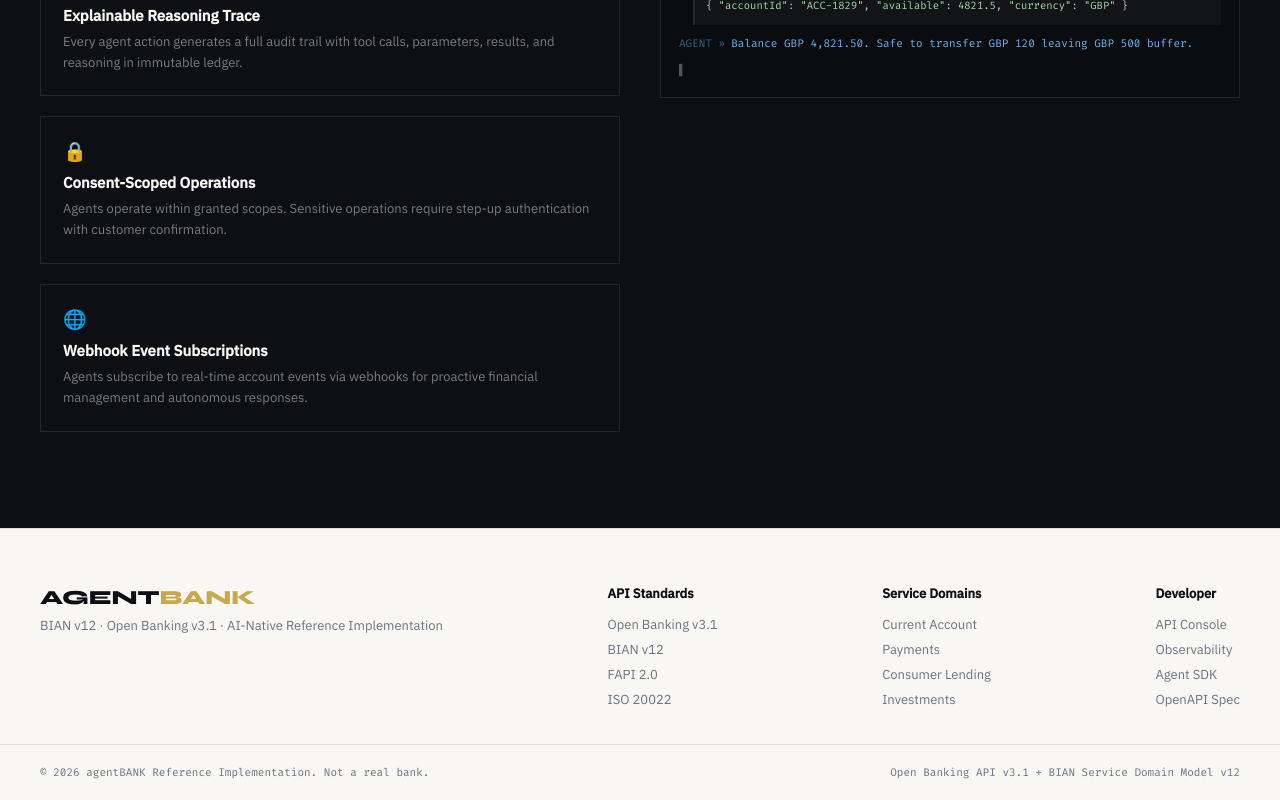
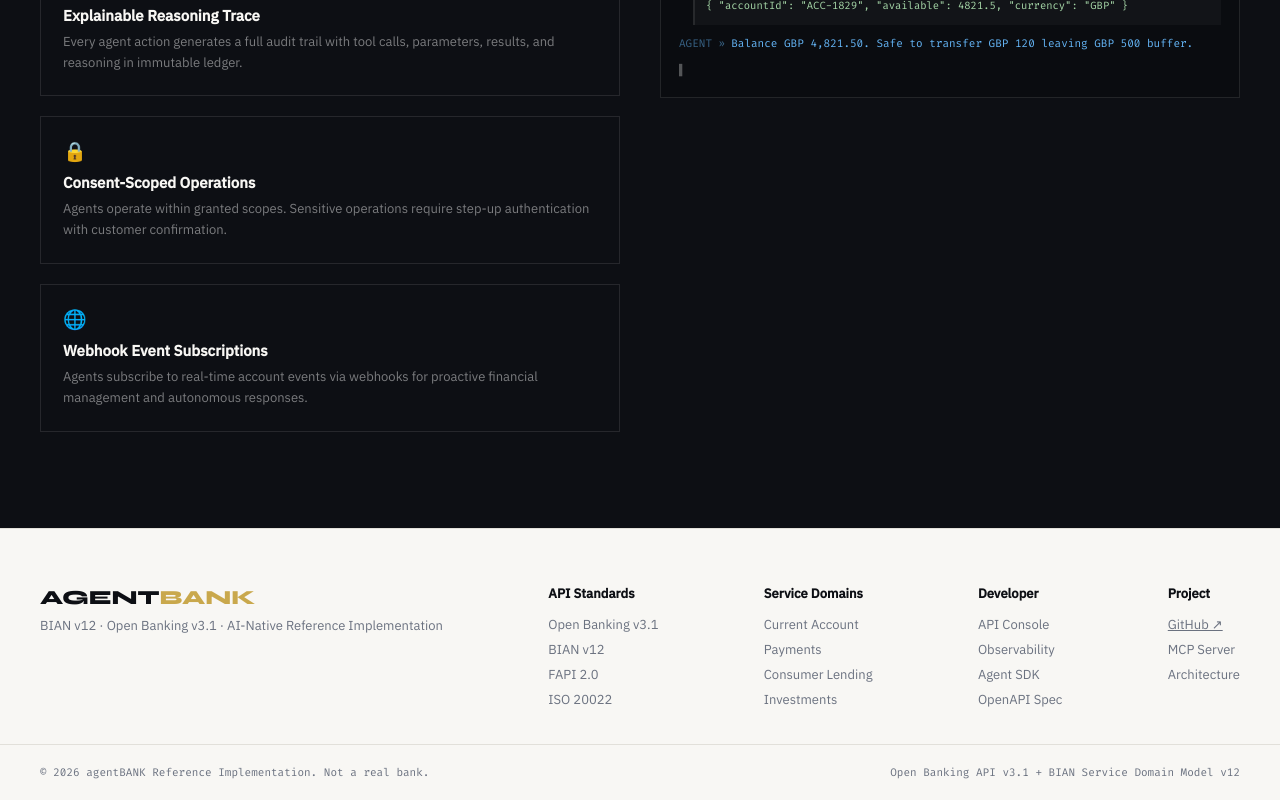
Before and after one commit to watsongm/agentbank, a React (Vite) app: page / in a window 1280 px wide. Shown: the part 1758-2558 px from the top of the page. Built offline with nearby package versions, Linux system fonts and the light colour scheme.

Commit message:
fixed tab rendering + added GH repo URL

```diff
--- a/src/App.jsx
+++ b/src/App.jsx
@@ -1039,6 +1039,11 @@ function McpTab({ tools, domains }) {
 export default function App() {
   /* — core state — */
   const [activeTab, setActiveTab] = useState("channel");
+  const tabBarRef                  = useRef(null);
+  function switchTab(id) {
+    setActiveTab(id);
+    window.scrollTo({ top: (tabBarRef.current?.offsetTop ?? 0) - 60, behavior: "smooth" });
+  }
   const [modal, setModal]         = useState(null);   // domain id
   const [modalTab, setModalTab]   = useState("ep");
   const [showConsole, setShowConsole] = useState(false);
@@ -1149,12 +1154,13 @@ export default function App() {
       <nav className="nav">
         <div className="nav-logo">AGENT<span>BANK</span></div>
         <div className="nav-links">
-          <span className="nl" onClick={()=>setActiveTab("channel")}>AI Channel</span>
-          <span className="nl" onClick={()=>setActiveTab("usecase")}>Use Case</span>
-          <span className="nl" onClick={()=>setActiveTab("services")}>Services</span>
-          <span className="nl" onClick={()=>setActiveTab("builds")}>Agent Builds</span>
-          <span className="nl" onClick={()=>setActiveTab("arch")}>Architecture</span>
-          <span className="nl" onClick={()=>setActiveTab("mcp")}>MCP Server</span>
+          <span className="nl" onClick={()=>switchTab("channel")}>AI Channel</span>
+          <span className="nl" onClick={()=>switchTab("usecase")}>Use Case</span>
+          <span className="nl" onClick={()=>switchTab("services")}>Services</span>
+          <span className="nl" onClick={()=>switchTab("builds")}>Agent Builds</span>
+          <span className="nl" onClick={()=>switchTab("arch")}>Architecture</span>
+          <span className="nl" onClick={()=>switchTab("mcp")}>MCP Server</span>
+          <a className="nl" href="https://github.com/watsongm/agentbank" target="_blank" rel="noreferrer">GitHub ↗</a>
         </div>
         <div style={{display:"flex",gap:8}}>
           <button className="nav-btn" style={{background:"transparent",color:"var(--ink)",border:"1.5px solid var(--ink)"}} onClick={()=>setShowObs(true)}>Observability</button>
@@ -1170,8 +1176,8 @@ export default function App() {
           <h1>The Bank<br/>Built for<br/><em>AI Agents</em></h1>
           <p className="hero-p">agentBANK is a fully-featured reference bank combining the Open Banking API standard with the BIAN Service Domain capability model — with AI agents as a first-class customer channel.</p>
           <div className="btn-row">
-            <button className="btn-dark" onClick={()=>document.getElementById("usecase").scrollIntoView({behavior:"smooth"})}>See Agent Use Case</button>
-            <button className="btn-light" onClick={()=>document.getElementById("services").scrollIntoView({behavior:"smooth"})}>View All Services</button>
+            <button className="btn-dark" onClick={()=>switchTab("usecase")}>See Agent Use Case</button>
+            <button className="btn-light" onClick={()=>switchTab("services")}>View All Services</button>
           </div>
           <div className="hero-stats">
             {[["10+","BIAN Service Domains"],["45+","API Endpoints"],["14","Agent Tool Functions"],["v3.1","Open Banking Spec"]].map(([n,l])=>(
@@ -1182,7 +1188,7 @@ export default function App() {
       </section>
 
       {/* ── TAB BAR ── */}
-      <div className="tab-bar">
+      <div className="tab-bar" ref={tabBarRef}>
         {[
           {id:"channel",  label:"AI Channel"},
           {id:"usecase",  label:"Use Case"},
@@ -1191,7 +1197,7 @@ export default function App() {
           {id:"arch",     label:"Architecture"},
           {id:"mcp",      label:"MCP Server"},
         ].map(t=>(
-          <button key={t.id} className={`tab-btn ${activeTab===t.id?"on":""}`} onClick={()=>setActiveTab(t.id)}>{t.label}</button>
+          <button key={t.id} className={`tab-btn ${activeTab===t.id?"on":""}`} onClick={()=>switchTab(t.id)}>{t.label}</button>
         ))}
       </div>
 
@@ -1373,6 +1379,14 @@ export default function App() {
         {[{h:"API Standards",ls:["Open Banking v3.1","BIAN v12","FAPI 2.0","ISO 20022"]},{h:"Service Domains",ls:["Current Account","Payments","Consumer Lending","Investments"]},{h:"Developer",ls:["API Console","Observability","Agent SDK","OpenAPI Spec"]}].map(col=>(
           <div key={col.h}><div className="footer-col-hdr">{col.h}</div><div className="footer-links">{col.ls.map(l=><span key={l} className="fl">{l}</span>)}</div></div>
         ))}
+        <div>
+          <div className="footer-col-hdr">Project</div>
+          <div className="footer-links">
+            <a className="fl" href="https://github.com/watsongm/agentbank" target="_blank" rel="noreferrer">GitHub ↗</a>
+            <span className="fl" onClick={()=>switchTab("mcp")}>MCP Server</span>
+            <span className="fl" onClick={()=>switchTab("arch")}>Architecture</span>
+          </div>
+        </div>
       </footer>
       <div className="footer-bar">
         <span>© 2026 agentBANK Reference Implementation. Not a real bank.</span>
```
Also changed, not shown: 3 other files (tests, documents, lock files or other folders).
